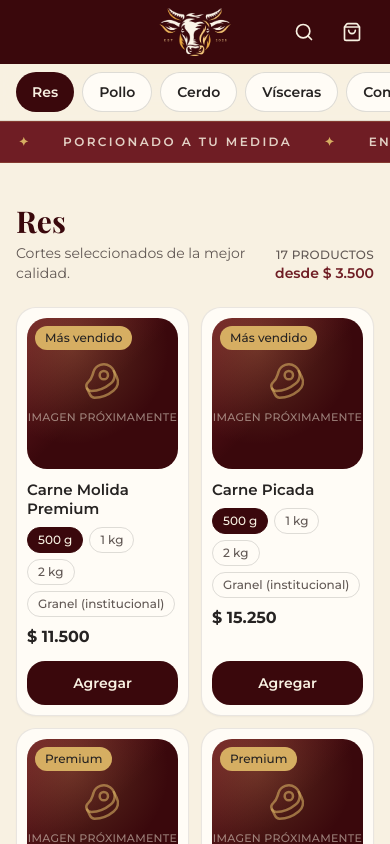
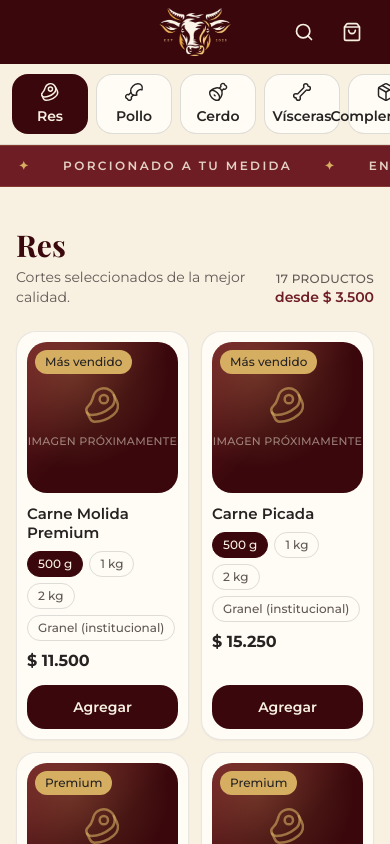
Before and after one commit to Sowi22/VANTRO, a Next.js app: page / in a window 390 px wide. Shown: the top 844 px of the page. Built offline with nearby package versions, Linux system fonts and the light colour scheme.

Commit message:
Agranda la barra de categorias en el celular
Botones de Res, Pollo, Cerdo y Visceras con icono que ocupan todo el
ancho y mantienen su tamano mientras la barra queda fija.

Co-Authored-By: Claude Opus 5.5 <noreply@anthropic.com>

```diff
--- a/src/app/globals.css
+++ b/src/app/globals.css
@@ -27,8 +27,8 @@
 
 html {
   scroll-behavior: smooth;
-  /* Encabezado (64 px) + barra de categorías (56 px) */
-  scroll-padding-top: 120px;
+  /* Encabezado (64 px) + barra de categorías grande del celular (81 px) */
+  scroll-padding-top: 145px;
 }
 
 body {
@@ -75,6 +75,13 @@ body {
   display: none;
 }
 
+@media (min-width: 640px) {
+  html {
+    /* Encabezado (76 px) + barra de categorías (56 px) */
+    scroll-padding-top: 132px;
+  }
+}
+
 @media (prefers-reduced-motion: reduce) {
   html {
     scroll-behavior: auto;
--- a/src/features/catalog/CategoryNav.tsx
+++ b/src/features/catalog/CategoryNav.tsx
@@ -1,7 +1,16 @@
 "use client";
 
 import { useEffect, useRef, useState } from "react";
+import { Beef, Bone, Drumstick, Ham, Package, Tag, type LucideIcon } from "lucide-react";
 import { cn } from "@/lib/utils";
+
+const icons: Record<string, LucideIcon> = {
+  ofertas: Tag,
+  "cat-res": Beef,
+  "cat-pollo": Drumstick,
+  "cat-cerdo": Ham,
+  "cat-visceras": Bone,
+};
 
 interface CategoryNavProps {
   sections: { id: string; label: string }[];
@@ -9,7 +18,9 @@ interface CategoryNavProps {
 
 /**
  * Barra de categorías fija bajo el encabezado: un toque lleva a la sección
- * y la categoría visible se resalta sola mientras se hace scroll.
+ * y la categoría visible se resalta sola mientras se hace scroll. En el
+ * celular los botones son grandes (con ícono) y ocupan todo el ancho, y la
+ * barra conserva ese tamaño mientras queda fija.
  */
 export function CategoryNav({ sections }: CategoryNavProps) {
   const [active, setActive] = useState(sections[0]?.id);
@@ -22,7 +33,7 @@ export function CategoryNav({ sections }: CategoryNavProps) {
         if (visible.length > 0) setActive(visible[0].target.id);
       },
       // Franja horizontal justo debajo de las barras fijas.
-      { rootMargin: "-130px 0px -60% 0px" },
+      { rootMargin: "-150px 0px -60% 0px" },
     );
     sections.forEach((s) => {
       const el = document.getElementById(s.id);
@@ -51,23 +62,28 @@ export function CategoryNav({ sections }: CategoryNavProps) {
     >
       <div
         ref={trackRef}
-        className="no-scrollbar mx-auto flex h-14 max-w-7xl items-center gap-2 overflow-x-auto px-4 sm:px-6"
+        className="no-scrollbar mx-auto flex max-w-7xl items-center gap-2 overflow-x-auto px-3 py-2.5 sm:h-14 sm:px-6 sm:py-0"
       >
-        {sections.map((section) => (
+        {sections.map((section) => {
+          const Icon = icons[section.id] ?? Package;
+          return (
             <a
               key={section.id}
               href={`#${section.id}`}
               data-chip={section.id}
               className={cn(
-              "flex h-10 shrink-0 items-center rounded-full px-4 text-sm font-semibold transition active:scale-95",
+                "flex h-[60px] min-w-[76px] flex-1 flex-col items-center justify-center gap-1 rounded-2xl text-sm font-semibold transition active:scale-95",
+                "sm:h-10 sm:min-w-0 sm:flex-none sm:flex-row sm:rounded-full sm:px-4",
                 active === section.id
                   ? "bg-primary text-ivory"
                   : "border border-charcoal/15 bg-surface text-foreground hover:border-gold",
               )}
             >
+              <Icon className="h-5 w-5 sm:hidden" strokeWidth={1.75} />
               {section.label}
             </a>
-        ))}
+          );
+        })}
       </div>
     </nav>
   );
```
Lines whose indentation alone changed are shown as unchanged.
